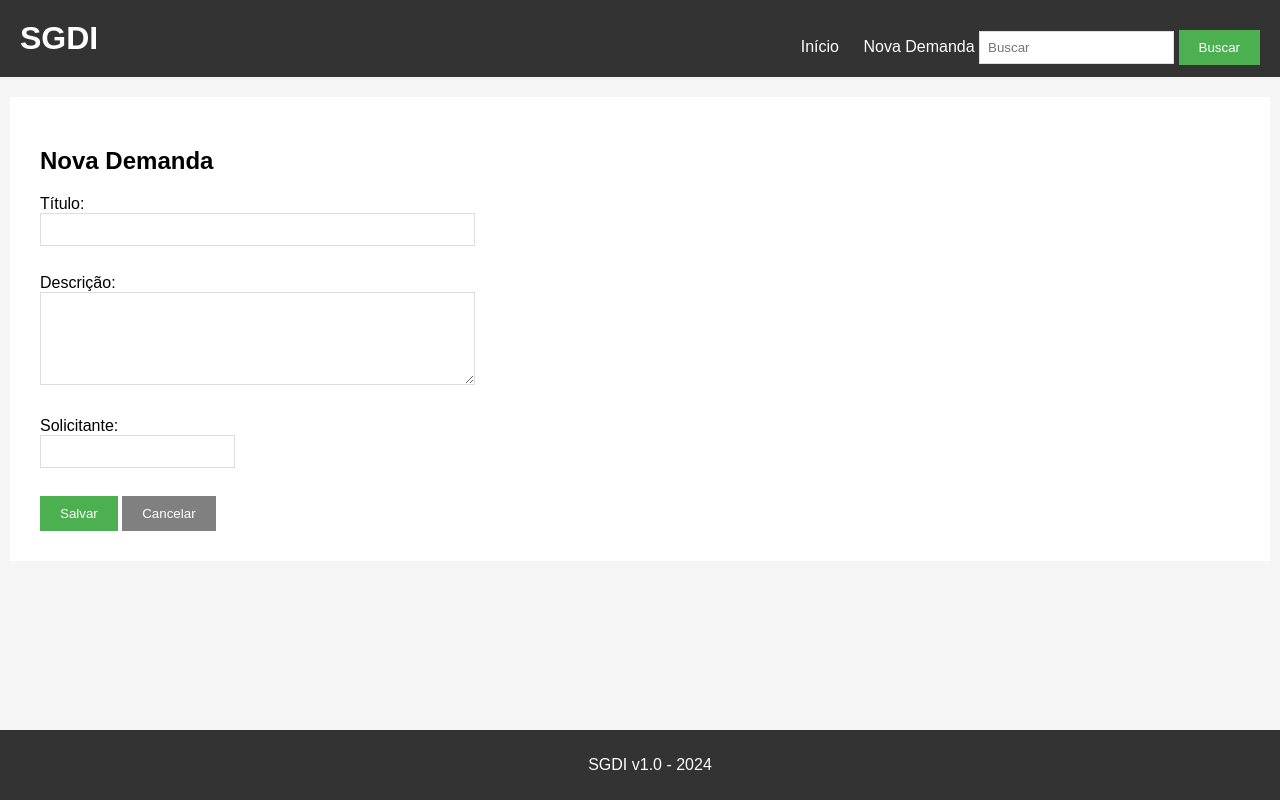
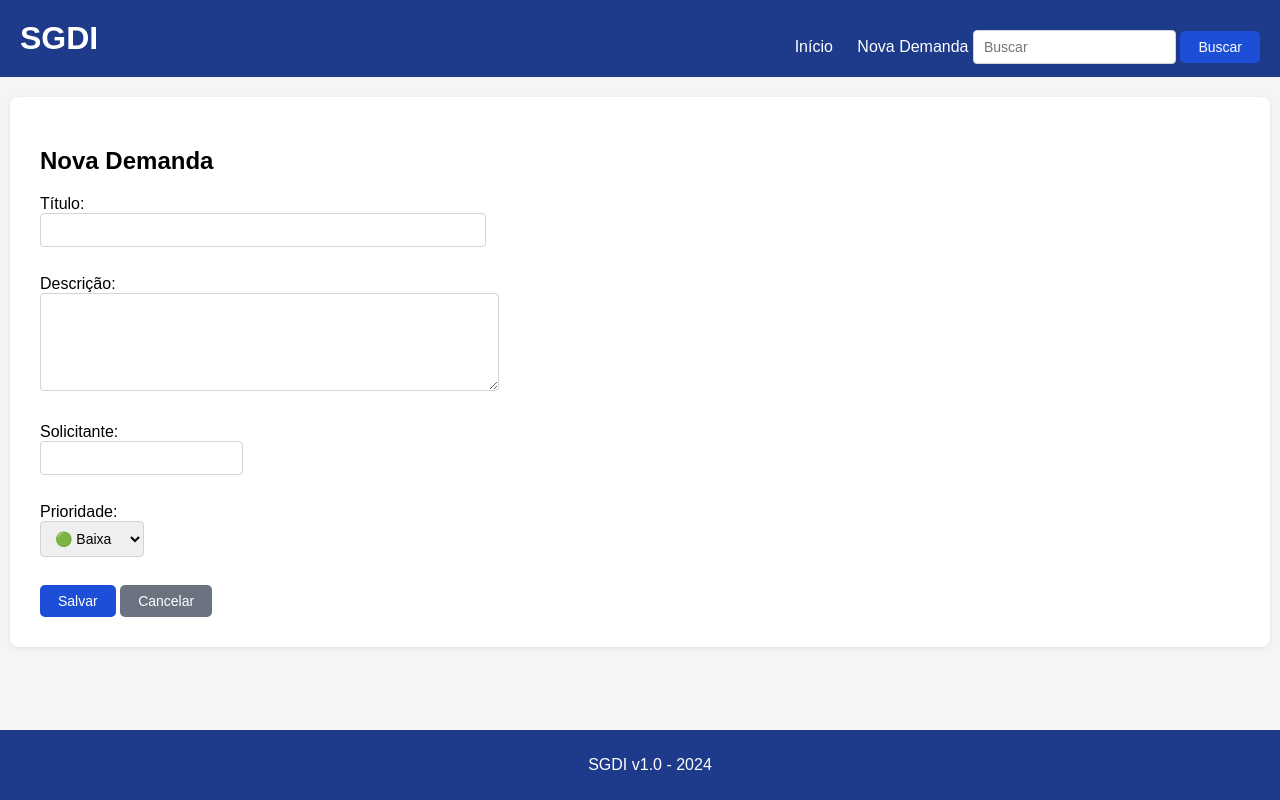
Before and after one commit to MarcosBristot/sistema_legado_sgdi, a Flask app: page /nova_demanda in a window 1280 px wide. Run offline with Flask 3, Linux system fonts and the light colour scheme.

Commit message:
Feat: Priorização de demandas

```diff
--- a/app.py
+++ b/app.py
@@ -4,6 +4,8 @@ from datetime import datetime
 
 app = Flask(__name__)
 app.secret_key = '123456'
+
+ORDEM_PRIORIDADE = "CASE prioridade WHEN 'Critica' THEN 1 WHEN 'Alta' THEN 2 WHEN 'Media' THEN 3 WHEN 'Baixa' THEN 4 END"
 
 
 def get_db():
@@ -16,7 +18,9 @@ def get_db():
 def index():
     conn = sqlite3.connect('demandas.db')
     cursor = conn.cursor()
-    demandas = cursor.execute('SELECT * FROM demandas').fetchall()
+    demandas = cursor.execute(
+        f'SELECT * FROM demandas ORDER BY {ORDEM_PRIORIDADE}'
+    ).fetchall()
     conn.close()
     return render_template('index.html', demandas=demandas)
 
@@ -27,27 +31,23 @@ def nova_demanda():
         titulo = request.form['titulo'].strip()
         descricao = request.form['descricao'].strip()
         solicitante = request.form['solicitante'].strip()
-
-        if not titulo or not descricao or not solicitante:
-            flash('Todos os campos são obrigatórios.')
-            return render_template('nova_demanda.html')
+        prioridade = request.form['prioridade'].strip()
 
         conn = sqlite3.connect('demandas.db')
         cursor = conn.cursor()
-
         cursor.execute(
-            "INSERT INTO demandas (titulo, descricao, solicitante, data_criacao) VALUES (?, ?, ?, ?)",
-            (titulo, descricao, solicitante, datetime.now()))
+            "INSERT INTO demandas (titulo, descricao, solicitante, data_criacao, prioridade) VALUES (?, ?, ?, ?, ?)",
+            (titulo, descricao, solicitante, datetime.now(), prioridade))
         conn.commit()
         conn.close()
 
-        flash('Salvo!')
+        flash('Demanda salva com sucesso!')
         return redirect('/')
 
     return render_template('nova_demanda.html')
 
 
-@app.route('/editar/<id>', methods=['GET', 'POST'])
+@app.route('/editar/<int:id>', methods=['GET', 'POST'])
 def editar(id):
     conn = sqlite3.connect('demandas.db')
     cursor = conn.cursor()
@@ -56,16 +56,11 @@ def editar(id):
         titulo = request.form['titulo'].strip()
         descricao = request.form['descricao'].strip()
         solicitante = request.form['solicitante'].strip()
-
-        if not titulo or not descricao or not solicitante:
-            demanda = cursor.execute('SELECT * FROM demandas WHERE id=?', (id,)).fetchone()
-            conn.close()
-            flash('Todos os campos são obrigatórios.')
-            return render_template('editar.html', demanda=demanda)
+        prioridade = request.form['prioridade'].strip()
 
         cursor.execute(
-            "UPDATE demandas SET titulo=?, descricao=?, solicitante=? WHERE id=?",
-            (titulo, descricao, solicitante, id))
+            "UPDATE demandas SET titulo=?, descricao=?, solicitante=?, prioridade=? WHERE id=?",
+            (titulo, descricao, solicitante, prioridade, id))
         conn.commit()
         conn.close()
         return redirect('/')
@@ -75,51 +70,44 @@ def editar(id):
     return render_template('editar.html', demanda=demanda)
 
 
-@app.route('/deletar/<id>')
+@app.route('/deletar/<int:id>')
 def deletar(id):
     conn = sqlite3.connect('demandas.db')
     cursor = conn.cursor()
     cursor.execute('DELETE FROM demandas WHERE id=?', (id,))
     conn.commit()
     conn.close()
-    flash('Deletado!')
+    flash('Demanda deletada!')
     return redirect('/')
 
 
 @app.route('/buscar')
 def buscar():
-    termo = request.args.get('q')
+    termo = request.args.get('q', '')
     conn = sqlite3.connect('demandas.db')
     cursor = conn.cursor()
-    resultados = cursor.execute("SELECT * FROM demandas WHERE titulo LIKE ?", (f'%{termo}%',)).fetchall()
+    resultados = cursor.execute(
+        f"SELECT * FROM demandas WHERE titulo LIKE ? ORDER BY {ORDEM_PRIORIDADE}",
+        (f'%{termo}%',)
+    ).fetchall()
     conn.close()
     return render_template('index.html', demandas=resultados)
 
 
-# @app.route('/admin')
-# def admin():
-#     return 'Área administrativa'
-
-@app.route('/detalhes/<id>')
+@app.route('/detalhes/<int:id>')
 def detalhes(id):
     conn = sqlite3.connect('demandas.db')
     cursor = conn.cursor()
     demanda = cursor.execute('SELECT * FROM demandas WHERE id=?', (id,)).fetchone()
-
     comentarios = cursor.execute('SELECT * FROM comentarios WHERE demanda_id=?', (id,)).fetchall()
     conn.close()
-
     return render_template('detalhes.html', demanda=demanda, comentarios=comentarios)
 
 
-@app.route('/adicionar_comentario/<demanda_id>', methods=['POST'])
+@app.route('/adicionar_comentario/<int:demanda_id>', methods=['POST'])
 def adicionar_comentario(demanda_id):
     comentario = request.form['comentario'].strip()
     autor = request.form['autor'].strip()
-
-    if not comentario or not autor:
-        flash('Preencha seu nome e o comentário antes de enviar.')
-        return redirect(f'/detalhes/{demanda_id}')
 
     conn = sqlite3.connect('demandas.db')
     cursor = conn.cursor()
@@ -132,9 +120,5 @@ def adicionar_comentario(demanda_id):
     return redirect(f'/detalhes/{demanda_id}')
 
 
-def calcular_prazo(data_inicio):
-    return "30 dias"
-
-
 if __name__ == '__main__':
     app.run(debug=True, host='0.0.0.0')
--- a/init_db.py
+++ b/init_db.py
@@ -1,9 +1,7 @@
 import sqlite3
-
 
 conn = sqlite3.connect('demandas.db')
 cursor = conn.cursor()
-
 
 cursor.execute('''
 CREATE TABLE IF NOT EXISTS demandas (
@@ -11,10 +9,10 @@ CREATE TABLE IF NOT EXISTS demandas (
     titulo TEXT,
     descricao TEXT,
     solicitante TEXT,
-    data_criacao TEXT
+    data_criacao TEXT,
+    prioridade TEXT DEFAULT 'Media'
 )
 ''')
-
 
 cursor.execute('''
 CREATE TABLE IF NOT EXISTS comentarios (
--- a/static/style.css
+++ b/static/style.css
@@ -1,5 +1,3 @@
-
-
 body {
     font-family: Arial, sans-serif;
     background-color: #f5f5f5;
@@ -8,7 +6,7 @@ body {
 }
 
 .header {
-    background-color: #333;
+    background-color: #1e3a8a;
     color: white;
     padding: 20px;
 }
@@ -38,16 +36,19 @@ body {
     margin: 20px auto;
     background: white;
     padding: 30px;
+    border-radius: 8px;
+    box-shadow: 0 1px 4px rgba(0,0,0,.1);
 }
 
 .alert {
-    background-color: #ffc107;
-    padding: 15px;
+    background-color: #fef9c3;
+    border-left: 4px solid #ca8a04;
+    padding: 12px 15px;
     margin: 10px 0;
 }
 
 .footer {
-    background-color: #333;
+    background-color: #1e3a8a;
     color: white;
     text-align: center;
     padding: 10px;
@@ -56,44 +57,91 @@ body {
     width: 100%;
 }
 
-button {
-    background-color: #4CAF50;
+button, .btn {
+    background-color: #1d4ed8;
     color: white;
-    padding: 10px 20px;
+    padding: 8px 18px;
     border: none;
     cursor: pointer;
+    border-radius: 5px;
+    font-size: 14px;
+}
+
+button:hover, .btn:hover {
+    background-color: #1e40af;
 }
 
 button[type="button"] {
-    background-color: #808080;
+    background-color: #6b7280;
+}
+
+button[type="button"]:hover {
+    background-color: #4b5563;
 }
 
 table {
     border-collapse: collapse;
+    width: 100%;
 }
 
 th {
     text-align: left;
     padding: 12px;
+    background-color: #1e3a8a;
+    color: white;
 }
 
 td {
-    padding: 12px;
+    padding: 11px 12px;
+    border-bottom: 1px solid #e5e7eb;
+}
+
+tr:hover td {
+    background-color: #f0f4ff;
 }
 
 table a {
     text-decoration: none;
+    color: #1d4ed8;
+}
+
+table a:hover {
+    text-decoration: underline;
 }
 
 form div {
     margin-bottom: 10px;
 }
 
-input[type="text"], textarea {
-    padding: 8px;
-    border: 1px solid #ddd;
+input[type="text"], textarea, select {
+    padding: 8px 10px;
+    border: 1px solid #d1d5db;
+    border-radius: 4px;
+    font-size: 14px;
+}
+
+input[type="text"]:focus, textarea:focus, select:focus {
+    outline: none;
+    border-color: #1d4ed8;
+    box-shadow: 0 0 0 2px rgba(29,78,216,.15);
 }
 
 textarea {
     resize: vertical;
 }
+
+/* ─── Badges de Prioridade ─── */
+.badge {
+    display: inline-block;
+    padding: 3px 10px;
+    border-radius: 12px;
+    font-size: 12px;
+    font-weight: bold;
+    letter-spacing: .3px;
+    white-space: nowrap;
+}
+
+.bg-red    { background-color: #fee2e2; color: #991b1b; border: 1px solid #fca5a5; }
+.bg-orange { background-color: #ffedd5; color: #9a3412; border: 1px solid #fdba74; }
+.bg-yellow { background-color: #fef9c3; color: #854d0e; border: 1px solid #fde047; }
+.bg-blue   { background-color: #dbeafe; color: #1e40af; border: 1px solid #93c5fd; }
--- a/templates/nova_demanda.html
+++ b/templates/nova_demanda.html
@@ -22,6 +22,17 @@
     </div>
     <br>
 
+    <div>
+        <label>Prioridade:</label><br>
+        <select name="prioridade">
+            <option value="Baixa">🟢 Baixa</option>
+            <option value="Media" >🟡 Média</option>
+            <option value="Alta">🟠 Alta</option>
+            <option value="Critica">🔴 Crítica</option>
+        </select>
+    </div>
+    <br>
+
     <button type="submit">Salvar</button>
     <a href="/"><button type="button">Cancelar</button></a>
 </form>
```
Also changed, not shown: templates/detalhes.html (+13 -2 lines), templates/editar.html (+14 -4 lines), templates/index.html (+12 -2 lines).
